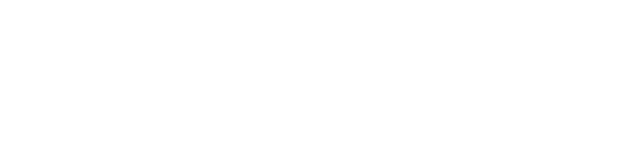
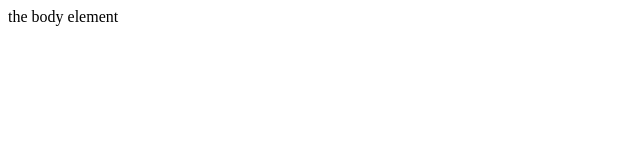
Before and after one commit to ishenli/selfstudy, a website: page bookDemo/designPattern/RSS.html in a window 1280 px wide. Shown: the whole page, without its empty margins (0-640 px from the left). Drawn offline with Linux system fonts and the light colour scheme.

Commit message:
Update RSS.html

```diff
--- a/bookDemo/designPattern/RSS.html
+++ b/bookDemo/designPattern/RSS.html
@@ -96,6 +96,6 @@
     </script>
 </head>
 <body>
-
+    the body element
 </body>
 </html>
```
